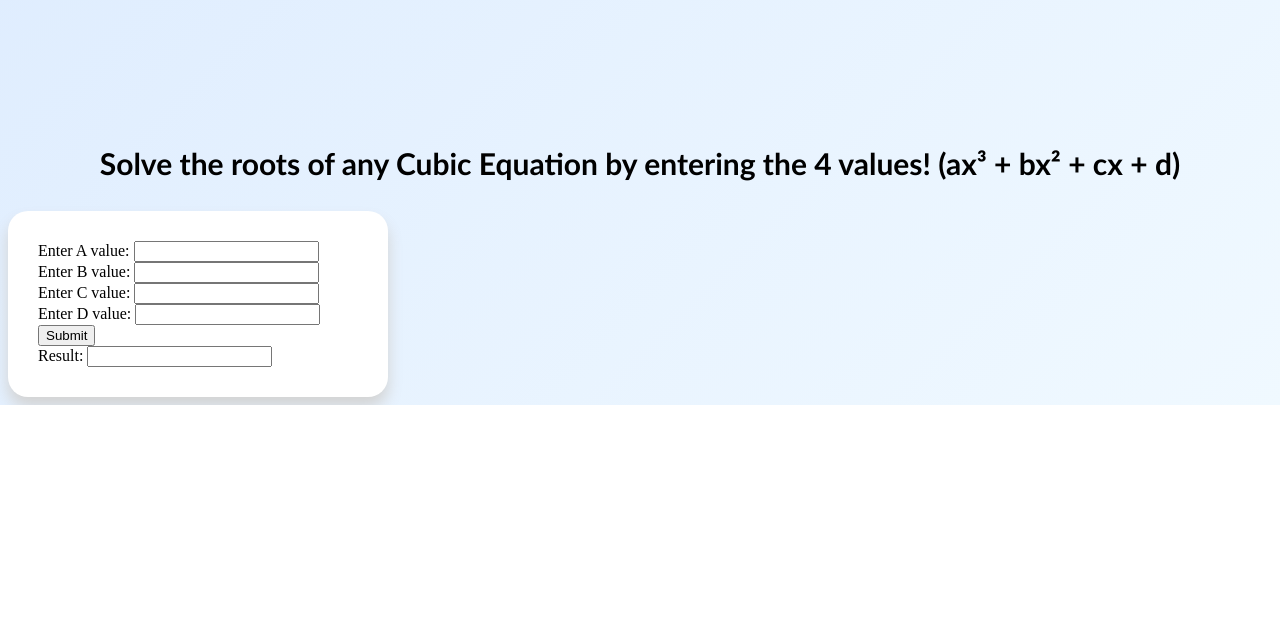
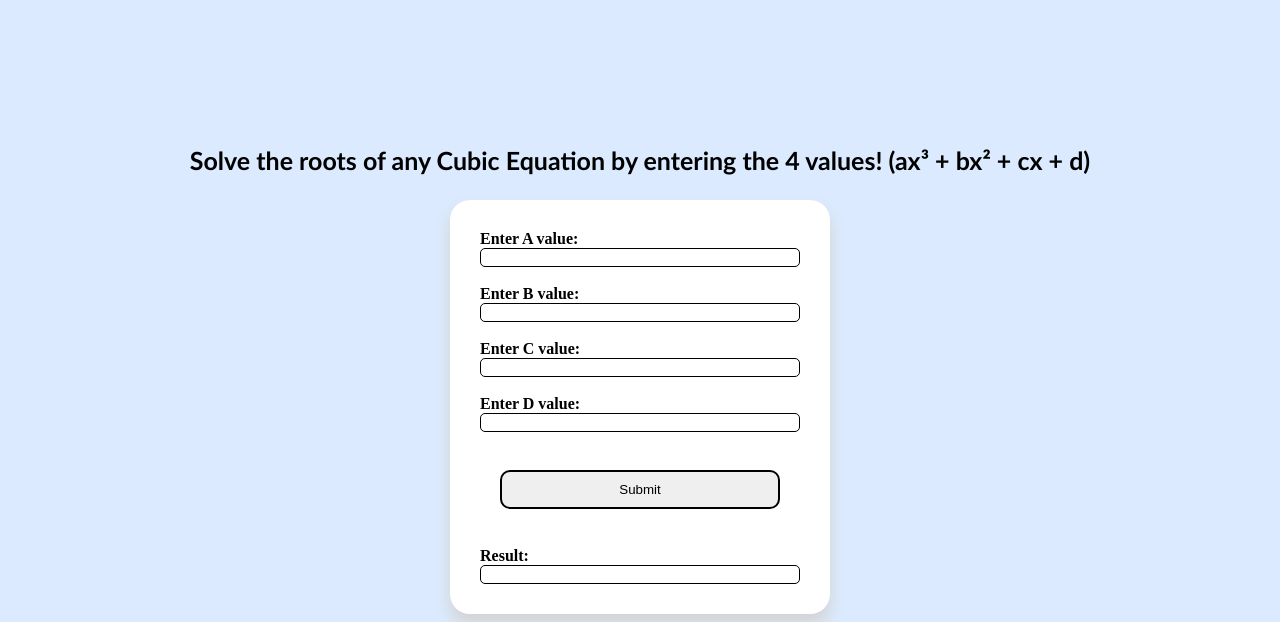
Before and after one commit to jjahamez/assignment2, a website built with Vite: page index.html in a window 1280 px wide. Shown: the part 461-1083 px from the top of the page. Before the commit the page ends 866 px from the top, so only its background shows below. Built offline with nearby package versions, Linux system fonts and the light colour scheme.

Commit message:
Improved styling significantly

```diff
--- a/src/main.ts
+++ b/src/main.ts
@@ -11,7 +11,7 @@ const b: number = Number(formData.get("b"));
 const c: number = Number(formData.get("c"));
 const d: number = Number(formData.get("d"))
 
-const test = (a + b + c) * d ;
+const test = a + b + c + d ;
 (document.getElementById("result") as HTMLInputElement).value = test.toString();
 
 })
--- a/src/style.css
+++ b/src/style.css
@@ -1,6 +1,7 @@
 body {
-  background: linear-gradient(135deg, #dbeafe,  #f0f9ff); /* top left to bot right gradient */
+  background-color: #dbeafe;
 
+}
 
 h1 {
   font-size: 100px;
@@ -13,20 +14,45 @@ h1 {
 p {
   font-family: Calibri;
   text-align: center;
-  font-size: 30px;
+  font-size: 25px;
   font-weight: bold;
-
 }
 
 .form-container {
   background: white;
   border-radius: 20px;
   padding: 30px;
-  box-shadow: 0px 10px 15px lightgrey; /* top, left-right, bottom */
+  box-shadow: 0px 10px 15px lightgrey;  /* top, left-right, bottom */
   width: 320px;
+  margin: auto;
+}
+
+#cubic-form {
+  display: flex; /* refer to w3s, improves style */
+  flex-direction: column;
+}
+
+label {
+  font-weight: bold;
+}
+
+input[type="text"] {
+  border-radius: 5px;
+  border: 1.5px solid black;
+}
+
+input[type="text"]:focus {
+  box-shadow: 0px 2px 2px lightgrey;
+}
+
+input[type="submit"] {
+  margin: 20px;
+  padding: 10px;
+  border-radius: 10px;
+  border: 2px solid black;
 
 }
 
-
-
+input[type="submit"]:hover {
+  background-color: lightblue;
 }
```
